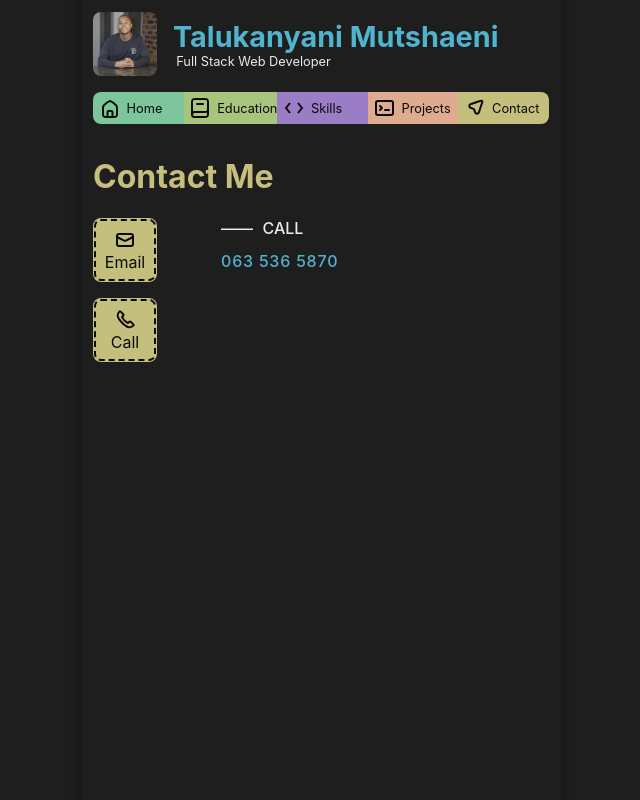
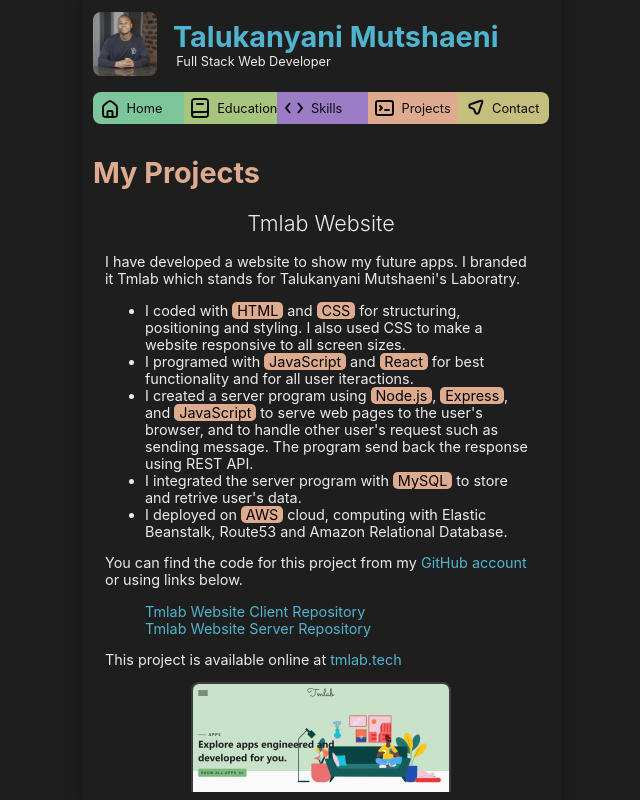
Before and after one commit to talukanyani/portfolio, a React (Create React App) app: page / in a window 1280 px wide. Shown: the whole page, without its empty margins (319-959 px from the left). Built offline with nearby package versions, Linux system fonts and the light colour scheme.

Commit message:
projects page

```diff
--- a/src/App.js
+++ b/src/App.js
@@ -1,8 +1,9 @@
 import styles from './App.module.css'
-import Contact from './components/Contact';
 
 import Home from './components/Home';
 import Navbar from './components/Navbar'
+import Projects from './components/Projects';
+import Contact from './components/Contact';
 import Skills from './components/Skills';
 
 function App() {
@@ -12,7 +13,8 @@
         <Navbar />
         {/* <Home /> */}
         {/* <Skills /> */}
-        <Contact />
+        {/* <Contact /> */}
+        <Projects />
       </div>
     </div>
   );
--- a/src/components/Contact.module.css
+++ b/src/components/Contact.module.css
@@ -50,10 +50,7 @@
 
 .contact main a {
     font-weight: 500;
-    color: var(--color1);
     letter-spacing: 0.05rem;
-    text-decoration: none;
-    transition: all 0.3s ease;
 }
 
 .contact main a:hover {
--- a/src/components/Projects.js
+++ b/src/components/Projects.js
@@ -0,0 +1,128 @@
+import styles from './Projects.module.css'
+
+import web_screenshoot from '../assets/tmlab_website_screenshoot.jpg'
+
+export default function Projects() {
+    return (
+        <main className={styles.projects}>
+            <h1>My Projects</h1>
+            <Project1 />
+            {/* <Project2 /> */}
+            {/* <Project3 /> */}
+        </main>
+    )
+}
+
+function Project1() {
+    return (
+        <main>
+            <h2>Tmlab Website</h2>
+            <p>
+                I have developed a website to show my future apps. I branded it Tmlab which stands for Talukanyani Mutshaeni's Laboratry.
+            </p>
+
+            <ul>
+                <li>
+                    I coded with <mark>HTML</mark> and <mark>CSS</mark> for structuring, positioning and styling. I also used CSS to make a website responsive to all screen sizes.
+                </li>
+                <li>
+                    I programed with <mark>JavaScript</mark> and <mark>React</mark> for best functionality and for all user iteractions.
+                </li>
+                <li>
+                    I created a server program using <mark>Node.js</mark>, <mark>Express</mark>, and <mark>JavaScript</mark> to serve web pages to the user's browser, and to handle other user's request such as sending message. The program send back the response using REST API.
+                </li>
+                <li>
+                    I integrated the server program with <mark>MySQL</mark> to store and retrive user's data.
+                </li>
+                <li>
+                    I deployed on <mark>AWS</mark> cloud, computing with Elastic Beanstalk, Route53 and Amazon Relational Database.
+                </li>
+            </ul>
+            <div className={styles.project_links}>
+                <p>
+                    You can find the code for this project from my <a href='https://github.com/Talukanyani'>GitHub account</a> or using links below.
+                </p>
+                <ul>
+                    <li>
+                        <a href='https://github.com/Talukanyani/tmlab-website-client'>
+                            Tmlab Website Client Repository
+                        </a>
+                    </li>
+                    <li>
+                        <a href='https://github.com/Talukanyani/tmlab-website-server'>
+                            Tmlab Website Server Repository
+                        </a>
+                    </li>
+                </ul>
+
+                <p>
+                    This project is available online at <a href='https://tmlab.tech'>tmlab.tech</a>
+                </p>
+                <section>
+                    <img src={web_screenshoot} alt='Tmlab Website' />
+                </section>
+            </div>
+        </main>
+
+    )
+}
+
+function Project2() {
+    return (
+        <main>
+            <h2>This Website</h2>
+            <p>
+                I developed this website to show my skills, creativity, and projects.
+            </p>
+            <ul>
+                <li>
+                    I hard coded with <mark>HTML</mark> and <mark>CSS</mark> for structuring, positioning and styling. I also used CSS to make a website responsive to screen sizes of 480px and below.
+                </li>
+                <li>
+                    I programed with <mark>JavaScript</mark> and <mark>React</mark> for best functionality and for all user iteractions. For example, the iteractions you have made to land on this page was made possible by my JavaScript and React code.
+                </li>
+                <li>
+                    I used <mark>REST API</mark> for user's resquest. When you send message from this website, your request will be resolved by tmlab server program.
+                </li>
+            </ul>
+            <div className={styles.project_links}>
+                <p>
+                    You can find the code for this project from my <a href='https://github.com/Talukanyani'>GitHub account</a> or using the link below.
+                </p>
+                <ul>
+                    <li>
+                        <a href='https://github.com/Talukanyani/my_portfolio'>
+                            My Portfolio Repository
+                        </a>
+                    </li>
+                </ul>
+            </div>
+        </main>
+    )
+}
+
+function Project3() {
+    return (
+        <main>
+            <h2>SC App</h2>
+            <p>I'm developing a mobile app for students to manage their activity.</p>
+            <ul>
+                <li>
+                    I'm programing with <mark>Dart</mark> and <mark>Flutter</mark> for best user interface and user experience.
+                </li>
+            </ul>
+            <div className={styles.project_links}>
+                <p>
+                    You can find the code for this project from my <a href='https://github.com/Talukanyani'>GitHub account</a> or using the link below.
+                </p>
+                <ul>
+                    <li>
+                        <a href='https://github.com/Talukanyani/sc_app'>
+                            SC APP Repository
+                        </a>
+                    </li>
+                </ul>
+            </div>
+        </main>
+    )
+}
--- a/src/components/Projects.module.css
+++ b/src/components/Projects.module.css
@@ -0,0 +1,72 @@
+.projects::-webkit-scrollbar {
+    width: 8px;
+}
+
+.projects::-webkit-scrollbar {
+    background-color: var(--grey1);
+    border-radius: 8px;
+}
+
+.projects::-webkit-scrollbar-thumb {
+    border-radius: 8px;
+    background-color: var(--color1);
+    -webkit-box-shadow: inset 1px 0.5px 3px --grey2;
+    box-shadow: inset 1px 0.5px 3px var(--grey2);
+}
+
+.projects::-webkit-scrollbar-thumb:active {
+    background-color: var(--color2);
+}
+
+.projects {
+    padding: 0 0.75rem;
+    font-size: 0.9rem;
+    height: calc(100vh - 9rem);
+    overflow-y: scroll;
+}
+
+.projects mark {
+    padding: 0 0.3rem;
+    border-radius: 0.3rem;
+    background-color: var(--color5);
+}
+
+.projects a:hover {
+    color: var(--color5);
+}
+
+.projects h1 {
+    color: var(--color5);
+}
+
+.projects h2 {
+    font-weight: 300;
+    display: flex;
+    justify-content: center;
+}
+
+.projects main {
+    padding: 0 0.75rem;
+}
+
+.project_links ul {
+    list-style: none;
+    margin: 0;
+}
+
+.project_links section {
+    display: flex;
+    justify-content: center;
+}
+
+.project_links img {
+    width: 16rem;
+    border: 2px solid var(--grey1);
+    border-radius: 0.5rem;
+}
+
+.project_links img:hover {
+    cursor: pointer;
+    outline: 2px dashed var(--grey1);
+    outline-offset: -0.5rem;
+}
--- a/src/index.css
+++ b/src/index.css
@@ -5,6 +5,12 @@
     sans-serif;
   -webkit-font-smoothing: antialiased;
   -moz-osx-font-smoothing: grayscale;
+}
+
+a {
+  color: var(--color1);
+  text-decoration: none;
+  transition: all 0.3s ease;
 }
 
 :root {
```
Also changed, not shown: src/assets/tmlab_website_screenshoot.jpg (added).
